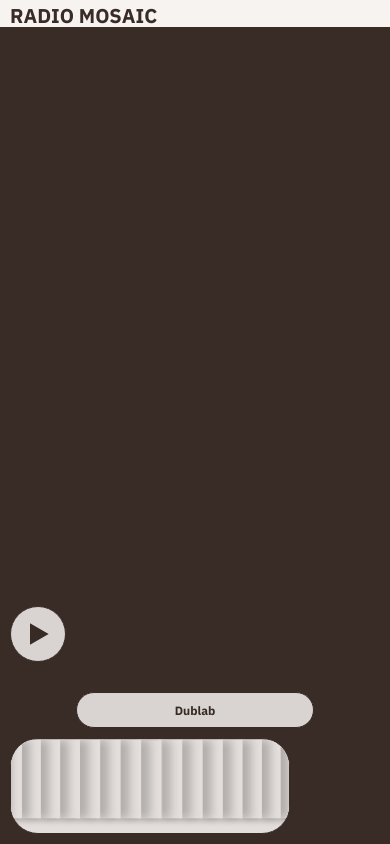
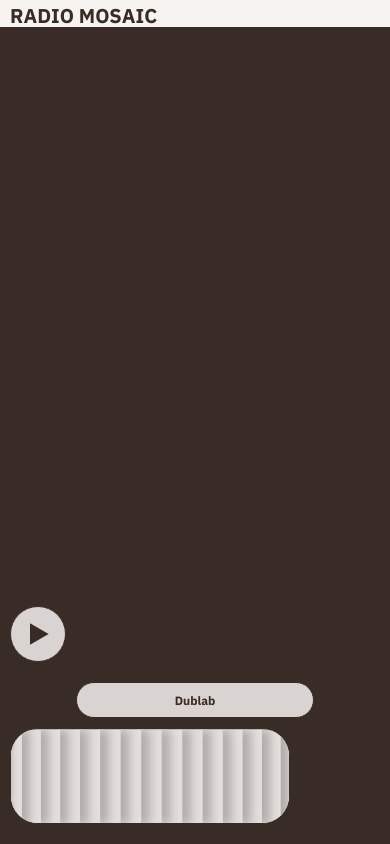
Before and after one commit to xavierconnelly/radio-mosaic, a SvelteKit app: page / in a window 390 px wide. Shown: the top 844 px of the page. Built offline with nearby package versions, Linux system fonts and the light colour scheme; a web font is replaced by a local one.

Commit message:
stop placement

```diff
--- a/src/lib/audio.svelte
+++ b/src/lib/audio.svelte
@@ -191,6 +191,7 @@ input[type="range"]::-ms-fill-upper {
 			transform: unset;
         	left: 10px;
 		    opacity: 0.85;
+			z-index: 99;
 		}
 		.icon {
 			fill: var(--yang);
--- a/src/lib/painting.svelte
+++ b/src/lib/painting.svelte
@@ -95,7 +95,7 @@ img {
         }
         .station {
             bottom: calc(17vh - 11px);
-            bottom: 116px;
+            bottom: 126px;
             height: 36px;
             width: calc(100vw - 152px);
             left: 76px;
--- a/src/lib/scroller.svelte
+++ b/src/lib/scroller.svelte
@@ -109,7 +109,7 @@
     #box {
         width: calc(100vw - 110px);
         height: 96px;
-        bottom: 10px;
+        bottom: 20px;
         left: 10px;
         border-radius: 28px;
         border-top: unset;
@@ -120,7 +120,7 @@
         height: calc(28vh - 28px);
         box-shadow: 9px 0px 10px #00000038;
         border-right: unset;
-        height: 80px;
+        height: 96px;
         color: #00000000;
     }
 }
--- a/src/routes/stations/[slug]/+page.svelte
+++ b/src/routes/stations/[slug]/+page.svelte
@@ -346,6 +346,7 @@
             border: 1px solid var(--yang);
             padding: 40px 0px;
             width: 56px;
+            height: calc(100vh - 226px);
             border-radius: 40px;
         }
 		.background {
--- a/src/routes/stations/plus.svelte
+++ b/src/routes/stations/plus.svelte
@@ -89,7 +89,7 @@ $: console.log($page.params.slug);
 			width: 56px;
 			border-radius: 40px;
 			top: unset;
-			bottom: 116px;
+			bottom: 126px;
 			z-index: 99;
 		display: flex;
     	justify-content: center;
```
